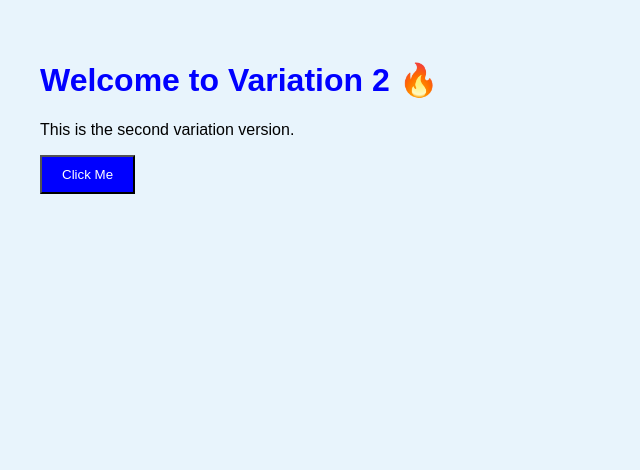
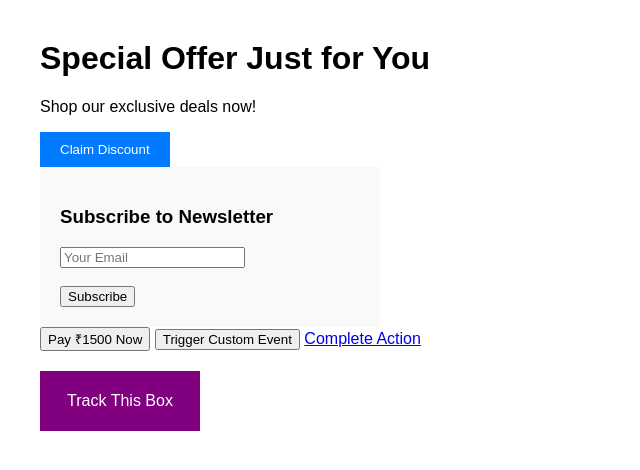
Before and after one commit to gvjr2002/vwo-split-test-site, a plain HTML site: page variation2.html in a window 1280 px wide. Shown: the whole page, without its empty margins (0-640 px from the left). Drawn offline with Linux system fonts and the light colour scheme; no server answers.

Commit message:
Update variation2.html

```diff
--- a/variation2.html
+++ b/variation2.html
@@ -1,13 +1,12 @@
 <!DOCTYPE html>
 <html>
 <head>
-  <meta charset="UTF-8">
-  <title>Variation 2 Page</title>
+  <title>Variation 2 - VWO Metrics Test</title>
  <!-- Start VWO Async SmartCode -->
 <link rel="preconnect" href="https://dev.visualwebsiteoptimizer.com" />
 <script type='text/javascript' id='vwoCode'>
 window._vwo_code || (function() {
-var account_id=1112801,
+var account_id=29000317,
 version=2.1,
 settings_tolerance=2000,
 hide_element='body',
@@ -17,14 +16,41 @@ f=false,w=window,d=document,v=d.querySelector('#vwoCode'),cK='_vwo_'+account_id+
 </script>
 <!-- End VWO Async SmartCode -->
   <style>
-    body { font-family: Arial; padding: 2rem; background-color: #e8f4fc; }
-    h1 { color: blue; }
-    button { padding: 10px 20px; background-color: blue; color: white; }
+    body { font-family: sans-serif; margin: 40px; }
+    .cta-btn { padding: 10px 20px; background: #007bff; color: white; border: none; cursor: pointer; }
+    .form-box { background: #f9f9f9; padding: 20px; width: 300px; }
+    #tracking-element { width: 160px; height: 60px; background: purple; color: white; display: flex; align-items: center; justify-content: center; margin-top: 20px; }
   </style>
 </head>
 <body>
-  <h1>Welcome to Variation 2 🔥</h1>
-  <p>This is the second variation version.</p>
-  <button onclick="alert('Variation 2 button clicked')">Click Me</button>
+
+  <h1>Special Offer Just for You</h1>
+  <p>Shop our exclusive deals now!</p>
+
+  <!-- Click Goal -->
+  <button class="cta-btn" id="buy-button">Claim Discount</button>
+
+  <!-- Form Submit Goal -->
+  <div class="form-box">
+    <h3>Subscribe to Newsletter</h3>
+    <form id="lead-form">
+      <input type="email" name="email" placeholder="Your Email" required />
+      <br /><br />
+      <input type="submit" value="Subscribe" />
+    </form>
+  </div>
+
+  <!-- Revenue Goal -->
+  <button onclick="_vis_opt_revenue_conversion(1500)">Pay ₹1500 Now</button>
+
+  <!-- Custom Conversion Goal -->
+  <button onclick="_vis_opt_goal_conversion(201)">Trigger Custom Event</button>
+
+  <!-- Page Visit Goal -->
+  <a href="/thank-you.html">Complete Action</a>
+
+  <!-- Track Element -->
+  <div id="tracking-element">Track This Box</div>
+
 </body>
 </html>
```
